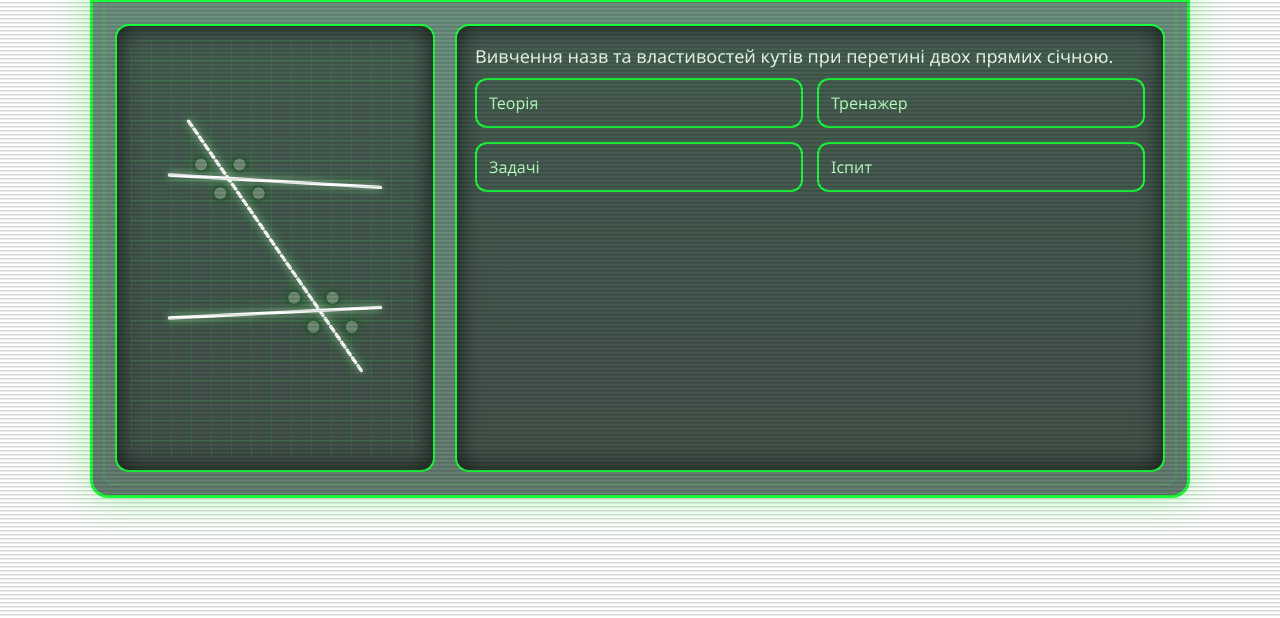
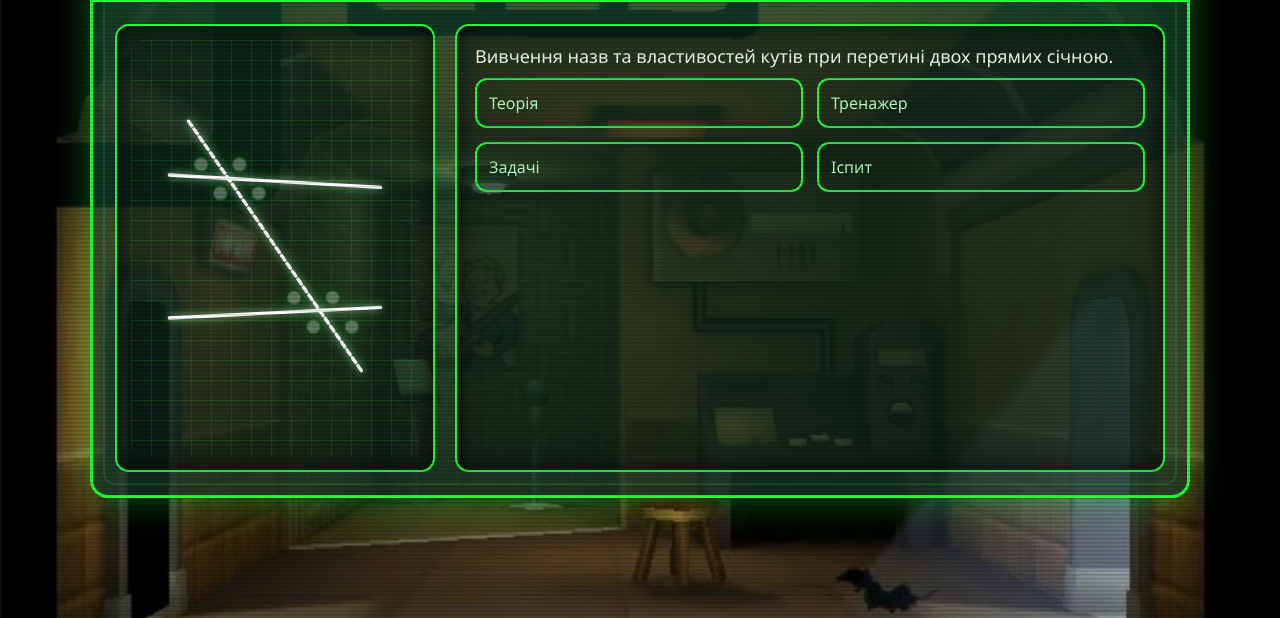
Before and after one commit to sch-inf/angels, a plain HTML site: page index.html in a window 1280 px wide. Shown: the part 182-800 px from the top of the page. Drawn offline with Linux system fonts and the light colour scheme; the site is published under a folder, as on GitHub Pages, so addresses that start at the root find nothing.

Commit message:
Update style.css

```diff
--- a/style.css
+++ b/style.css
@@ -23,7 +23,7 @@
     align-items: center;
     justify-content: center;
     overflow: hidden;
-    background-image: url(/bg.png);
+    background-image: url(bg.png);
     background-repeat: no-repeat;
     background-size: cover;
 }
```
